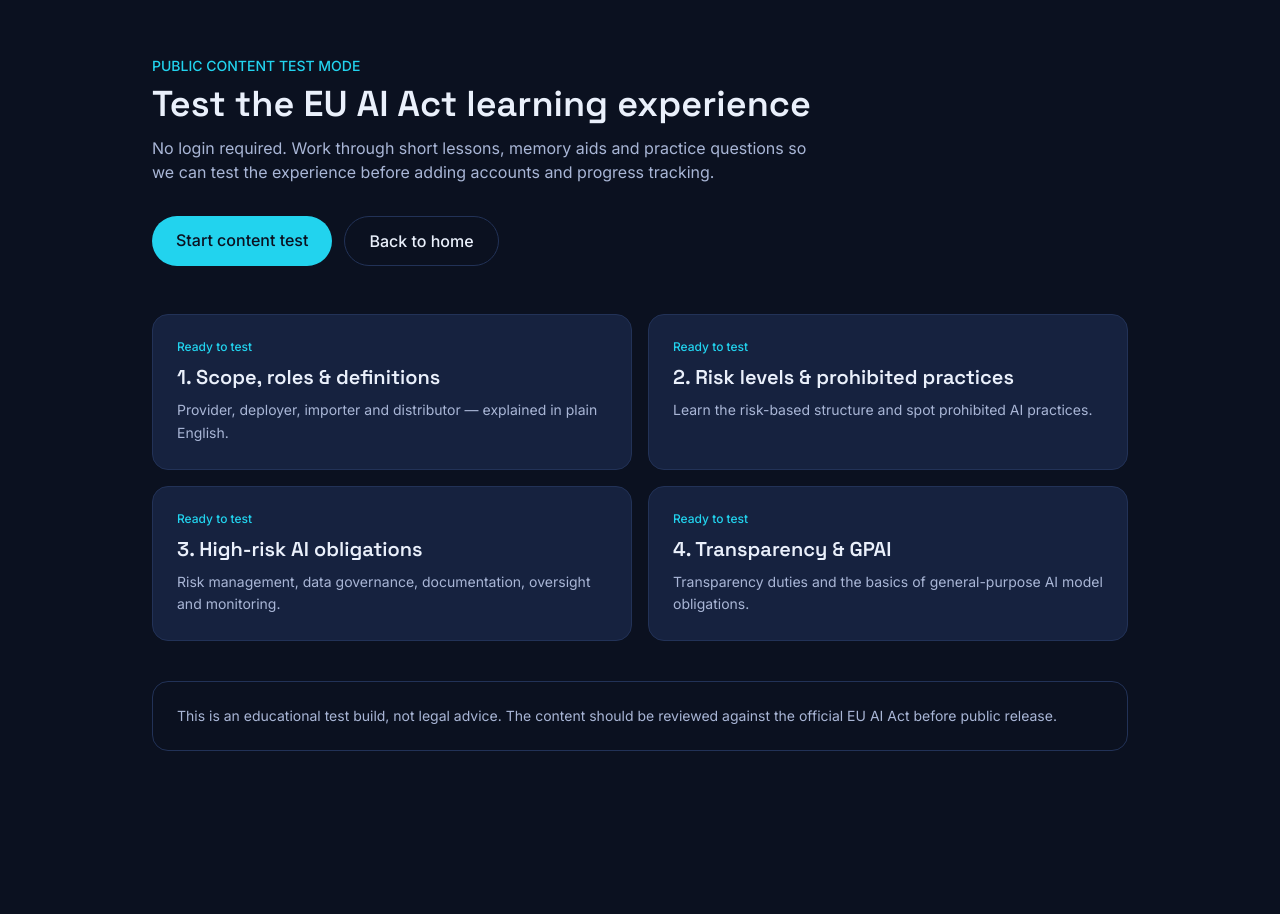
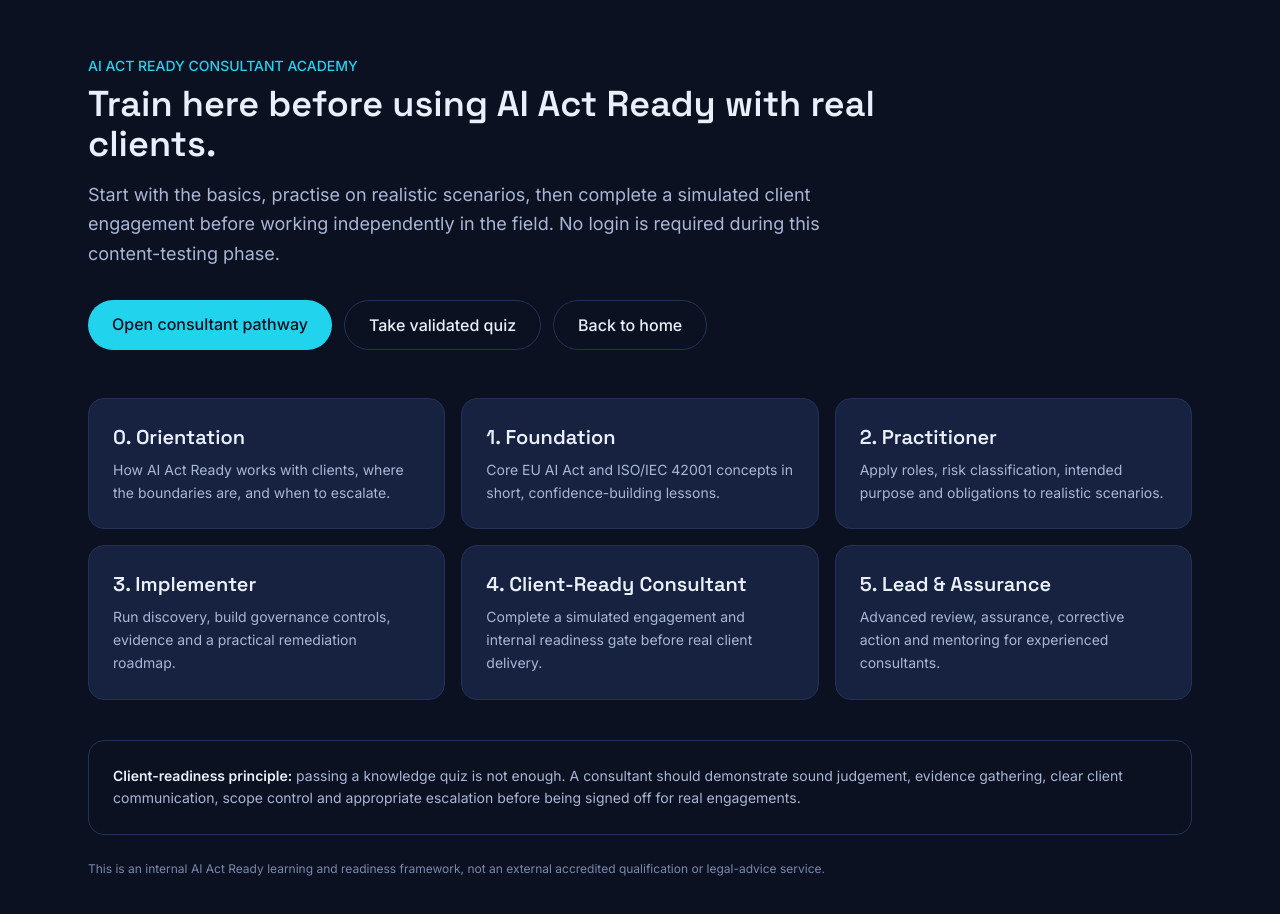
Before and after one commit to AiActReady/mockexam-app, a Next.js app: page /dashboard in a window 1280 px wide. Shown: the top 914 px of the page. Before the commit the page ends 807 px from the top, so only its background shows below. Built offline with nearby package versions, Linux system fonts and the light colour scheme.

Commit message:
Reframe dashboard as consultant onboarding academy

```diff
--- a/src/app/dashboard/page.tsx
+++ b/src/app/dashboard/page.tsx
@@ -1,43 +1,55 @@
 import Link from "next/link";
 
-const MODULES = [
+const PATHWAY = [
   {
-    title: "1. Scope, roles & definitions",
-    body: "Provider, deployer, importer and distributor — explained in plain English.",
-    status: "Ready to test",
+    title: "0. Orientation",
+    body: "How AI Act Ready works with clients, where the boundaries are, and when to escalate.",
   },
   {
-    title: "2. Risk levels & prohibited practices",
-    body: "Learn the risk-based structure and spot prohibited AI practices.",
-    status: "Ready to test",
+    title: "1. Foundation",
+    body: "Core EU AI Act and ISO/IEC 42001 concepts in short, confidence-building lessons.",
   },
   {
-    title: "3. High-risk AI obligations",
-    body: "Risk management, data governance, documentation, oversight and monitoring.",
-    status: "Ready to test",
+    title: "2. Practitioner",
+    body: "Apply roles, risk classification, intended purpose and obligations to realistic scenarios.",
   },
   {
-    title: "4. Transparency & GPAI",
-    body: "Transparency duties and the basics of general-purpose AI model obligations.",
-    status: "Ready to test",
+    title: "3. Implementer",
+    body: "Run discovery, build governance controls, evidence and a practical remediation roadmap.",
+  },
+  {
+    title: "4. Client-Ready Consultant",
+    body: "Complete a simulated engagement and internal readiness gate before real client delivery.",
+  },
+  {
+    title: "5. Lead & Assurance",
+    body: "Advanced review, assurance, corrective action and mentoring for experienced consultants.",
   },
 ];
 
 export default function DashboardPage() {
   return (
-    <div className="mx-auto max-w-5xl px-6 py-14">
-      <p className="text-sm font-medium text-[var(--color-primary)]">PUBLIC CONTENT TEST MODE</p>
-      <h1 className="mt-2 font-display text-4xl font-semibold">Test the EU AI Act learning experience</h1>
-      <p className="mt-3 max-w-2xl text-[var(--color-text-muted)]">
-        No login required. Work through short lessons, memory aids and practice questions so we can test the experience before adding accounts and progress tracking.
+    <div className="mx-auto max-w-6xl px-6 py-14">
+      <p className="text-sm font-medium text-[var(--color-primary)]">AI ACT READY CONSULTANT ACADEMY</p>
+      <h1 className="mt-2 max-w-4xl font-display text-4xl font-semibold">
+        Train here before using AI Act Ready with real clients.
+      </h1>
+      <p className="mt-4 max-w-3xl text-lg leading-relaxed text-[var(--color-text-muted)]">
+        Start with the basics, practise on realistic scenarios, then complete a simulated client engagement before working independently in the field. No login is required during this content-testing phase.
       </p>
 
       <div className="mt-8 flex flex-wrap gap-3">
         <Link
-          href="/learn"
+          href="/academy"
           className="rounded-full bg-[var(--color-primary)] px-6 py-3 font-medium text-[var(--color-bg)] transition-opacity hover:opacity-90"
         >
-          Start content test
+          Open consultant pathway
+        </Link>
+        <Link
+          href="/learn"
+          className="rounded-full border border-[var(--color-border)] px-6 py-3 font-medium"
+        >
+          Take validated quiz
         </Link>
         <Link
           href="/"
@@ -47,22 +59,25 @@ export default function DashboardPage() {
         </Link>
       </div>
 
-      <section className="mt-12 grid gap-4 md:grid-cols-2">
-        {MODULES.map((module) => (
+      <section className="mt-12 grid gap-4 md:grid-cols-2 lg:grid-cols-3">
+        {PATHWAY.map((item) => (
           <div
-            key={module.title}
+            key={item.title}
             className="rounded-2xl border border-[var(--color-border)] bg-[var(--color-surface-raised)] p-6"
           >
-            <div className="text-xs font-medium text-[var(--color-primary)]">{module.status}</div>
-            <h2 className="mt-2 font-display text-xl font-semibold">{module.title}</h2>
-            <p className="mt-2 text-sm leading-relaxed text-[var(--color-text-muted)]">{module.body}</p>
+            <h2 className="font-display text-xl font-semibold">{item.title}</h2>
+            <p className="mt-2 text-sm leading-relaxed text-[var(--color-text-muted)]">{item.body}</p>
           </div>
         ))}
       </section>
 
-      <div className="mt-10 rounded-2xl border border-[var(--color-border)] p-6 text-sm text-[var(--color-text-muted)]">
-        This is an educational test build, not legal advice. The content should be reviewed against the official EU AI Act before public release.
+      <div className="mt-10 rounded-2xl border border-[var(--color-border)] p-6 text-sm leading-relaxed text-[var(--color-text-muted)]">
+        <span className="font-semibold text-[var(--color-text)]">Client-readiness principle:</span> passing a knowledge quiz is not enough. A consultant should demonstrate sound judgement, evidence gathering, clear client communication, scope control and appropriate escalation before being signed off for real engagements.
       </div>
+
+      <p className="mt-6 text-xs leading-relaxed text-[var(--color-text-subtle)]">
+        This is an internal AI Act Ready learning and readiness framework, not an external accredited qualification or legal-advice service.
+      </p>
     </div>
   );
 }
```
